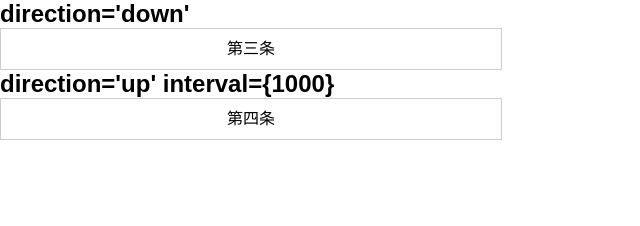
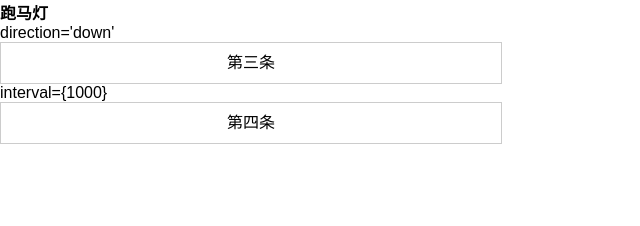
Before and after one commit to YMBo/React-Components, a React app: page / in a window 1280 px wide. Shown: the whole page, without its empty margins (0-640 px from the left). Built offline with nearby package versions, Linux system fonts and the light colour scheme.

Commit message:
跑马灯marquee

```diff
--- a/config/paths.js
+++ b/config/paths.js
@@ -34,7 +34,7 @@ const getPublicUrl = appPackageJson =>
 function getServedPath(appPackageJson) {
   const publicUrl = getPublicUrl(appPackageJson);
   const servedUrl =
-    envPublicUrl || (publicUrl ? url.parse(publicUrl).pathname : '/');
+    envPublicUrl || (publicUrl ? url.parse(publicUrl).pathname : '.');
   return ensureSlash(servedUrl, true);
 }
 
--- a/public/index.html
+++ b/public/index.html
@@ -4,18 +4,19 @@
     <meta charset="utf-8">
     <meta name="viewport" content="width=device-width, initial-scale=1, shrink-to-fit=no">
     <meta name="theme-color" content="#000000">
-    <!--
-      manifest.json provides metadata used when your web app is added to the
-      homescreen on Android. See https://developers.google.com/web/fundamentals/engage-and-retain/web-app-manifest/
-    -->
     <link rel="manifest" href="%PUBLIC_URL%/manifest.json">
     <link rel="shortcut icon" href="%PUBLIC_URL%/favicon.ico">
     <title>React App</title>
   </head>
   <body>
-    <h2>direction='down'</h2>
-    <div id="root"></div>
-    <h2>direction='up'  interval={1000}</h2>
-    <div id="root2"></div>
+    <div class="">
+        <h4>跑马灯</h4>
+         <p>
+                direction='down'
+         </p>
+        <div id="root"></div>
+        <p>interval={1000}</p>
+        <div id="root2"></div>
+    </div>
   </body>
 </html>
--- a/src/Marquee.js
+++ b/src/components/marquee/Marquee.js
@@ -1,5 +1,4 @@
 import React, { Component } from 'react';
-import ReactDOM from 'react-dom';
 import PropTypes from 'prop-types';
 import './Marquee.css';
 
--- a/src/index.js
+++ b/src/index.js
@@ -1,7 +1,7 @@
-import React,{Component} from 'react';
+import React from 'react';
 import ReactDOM from 'react-dom';
 import './index.css';
-import Marquee from './Marquee.js'
+import Marquee from './components/marquee/Marquee.js'
 import registerServiceWorker from './registerServiceWorker';
 ReactDOM.render(
 	<Marquee direction='down'>
```
Also changed, not shown: config/dist/asset-manifest.json (added), config/dist/index.html (added), config/dist/service-worker.js (added), src/components/marquee/Marquee.css (renamed from src/Marquee.css), 4 other files.
